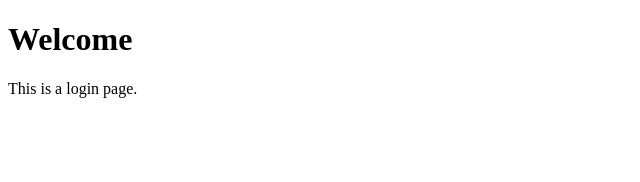
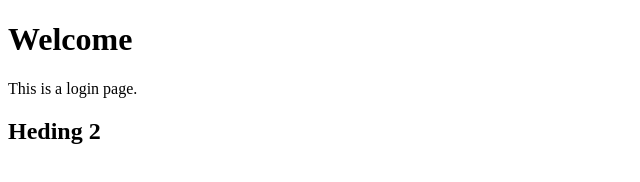
Before and after one commit to jimcall/testRepo, a plain HTML site: page login.html in a window 1280 px wide. Shown: the whole page, without its empty margins (0-640 px from the left). Drawn offline with Linux system fonts and the light colour scheme.

Commit message:
Update login.html

```diff
--- a/login.html
+++ b/login.html
@@ -7,5 +7,6 @@
   <body>
     <h1>Welcome</h1>
     This is a login page.
+    <h2>Heding 2</h2>
   </body>
 </html>
```
